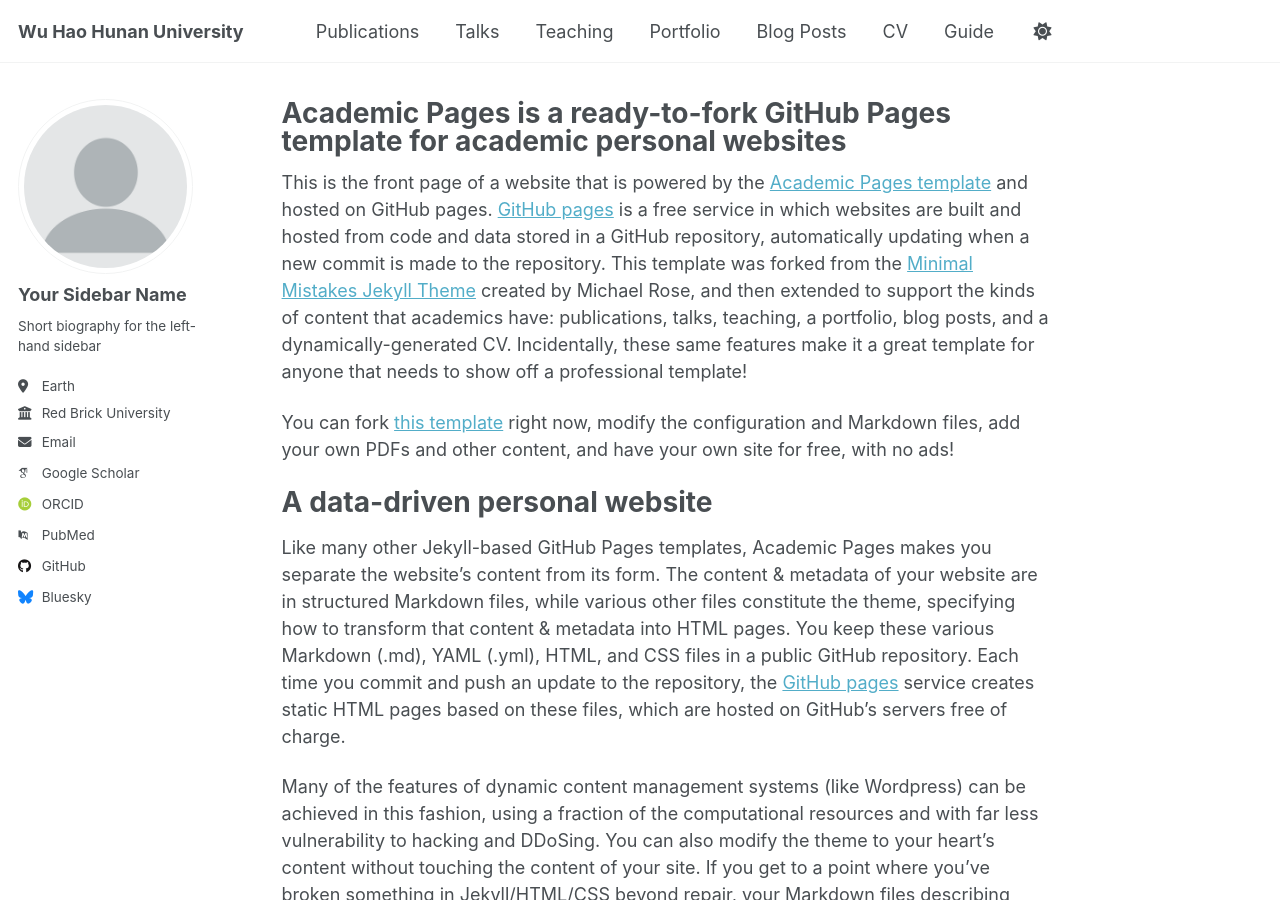
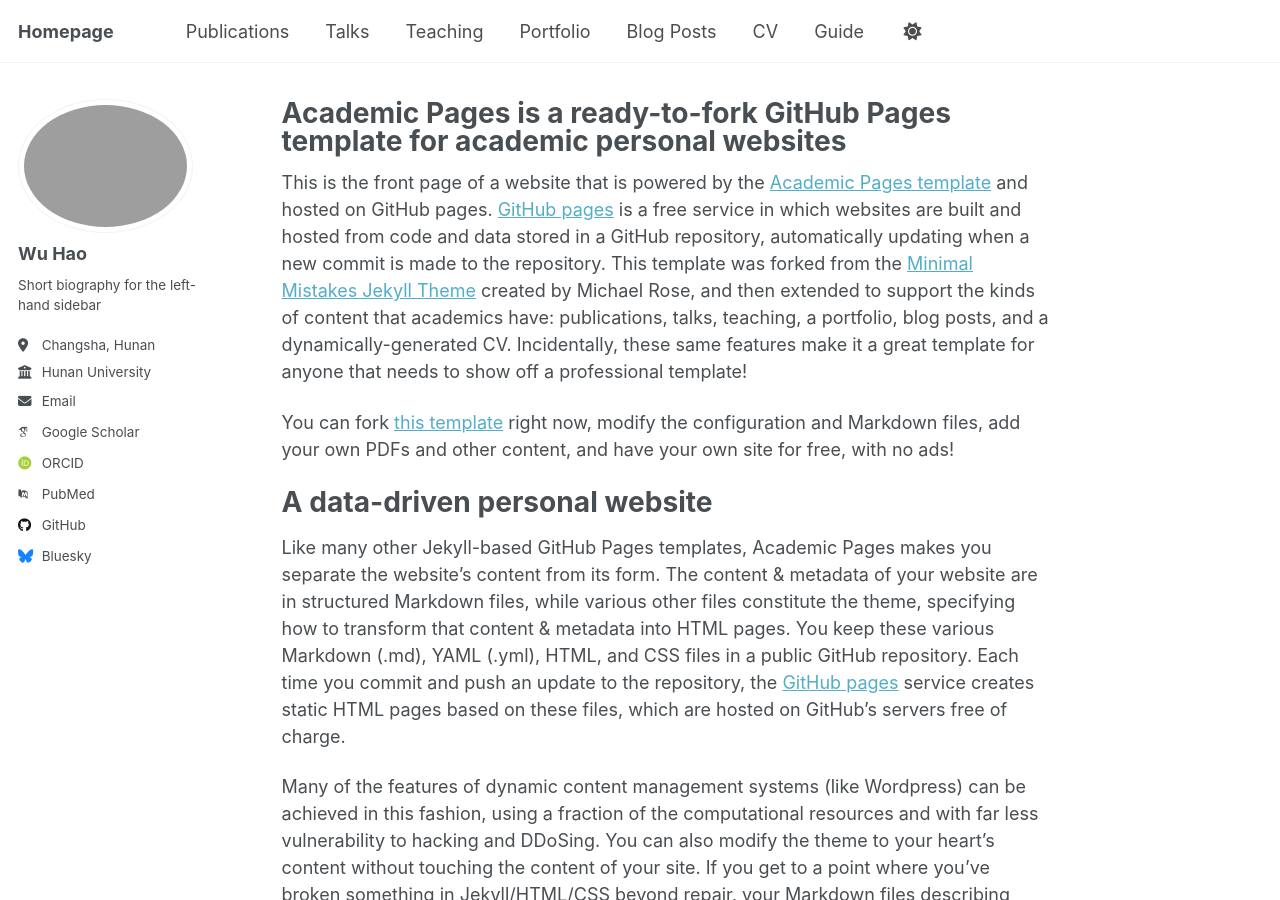
Before and after one commit to DrLazywh/wu_hao.github.io, a Jekyll site: the page built from _pages/about.md, in a window 1280 px wide and 900 px high. Built offline with Jekyll 4.4.1, drawn with Linux system fonts in a browser that asks for light colours; some web fonts are replaced; a script that is not in the unit is left out.

Commit message:
Update _config.yml

```diff
--- a/_config.yml
+++ b/_config.yml
@@ -9,7 +9,7 @@
 # Basic Site Settings
 locale                   : "en-US"
 site_theme               : "default" # Currently available options are "default", "air"
-title                    : "Wu Hao Hunan University"
+title                    : "Homepage"
 title_separator          : "-"
 name                     : &name "Wu Hao"
 description              : &description "Your Name's academic portfolio"   # Update this with a general description of your site, this is the default if not overridden by a page
@@ -23,14 +23,14 @@ repository               : "academicpages/academicpages.github.io"
 #               Additional customization can be done by editing /_includes/author-profile.html
 author:
   # Biographic information
-  avatar           : "profile.png"
-  name             : "Your Sidebar Name"
+  avatar           : "wu_hao.png"
+  name             : "Wu Hao"
   pronouns         : # example: "she/her"
   bio              : "Short biography for the left-hand sidebar"
-  location         : "Earth"
-  employer         : "Red Brick University"
+  location         : "Changsha, Hunan"
+  employer         : "Hunan University"
   uri              : # URL
-  email            : "none@example.org"
+  email            : "wu_hao@hnu.edu.cn"
 
   # Academic websites
   academia         : # URL
@@ -38,7 +38,7 @@ author:
   googlescholar    : "https://scholar.google.com/citations?user=PS_CX0AAAAAJ"
   inspire-hep      : # URL
   impactstory      : # URL
-  orcid            : "http://orcid.org/yourorcidurl"
+  orcid            : "https://orcid.org/0009-0009-3123-011X"
   semantic         : # URL
   pubmed           : "https://www.ncbi.nlm.nih.gov/pubmed/?term=john+snow"
   researchgate     : # URL
@@ -48,7 +48,7 @@ author:
   bitbucket        : # Username - Update with your username on the site
   codepen          : # Username
   dribbble         : # Username
-  github           : "academicpages"
+  github           : "https://github.com/DrLazywh"
   kaggle           : # Username
   stackoverflow    : # User number or user number and name (i.e., use "1" or "1/jeff-atwood")
 
```
